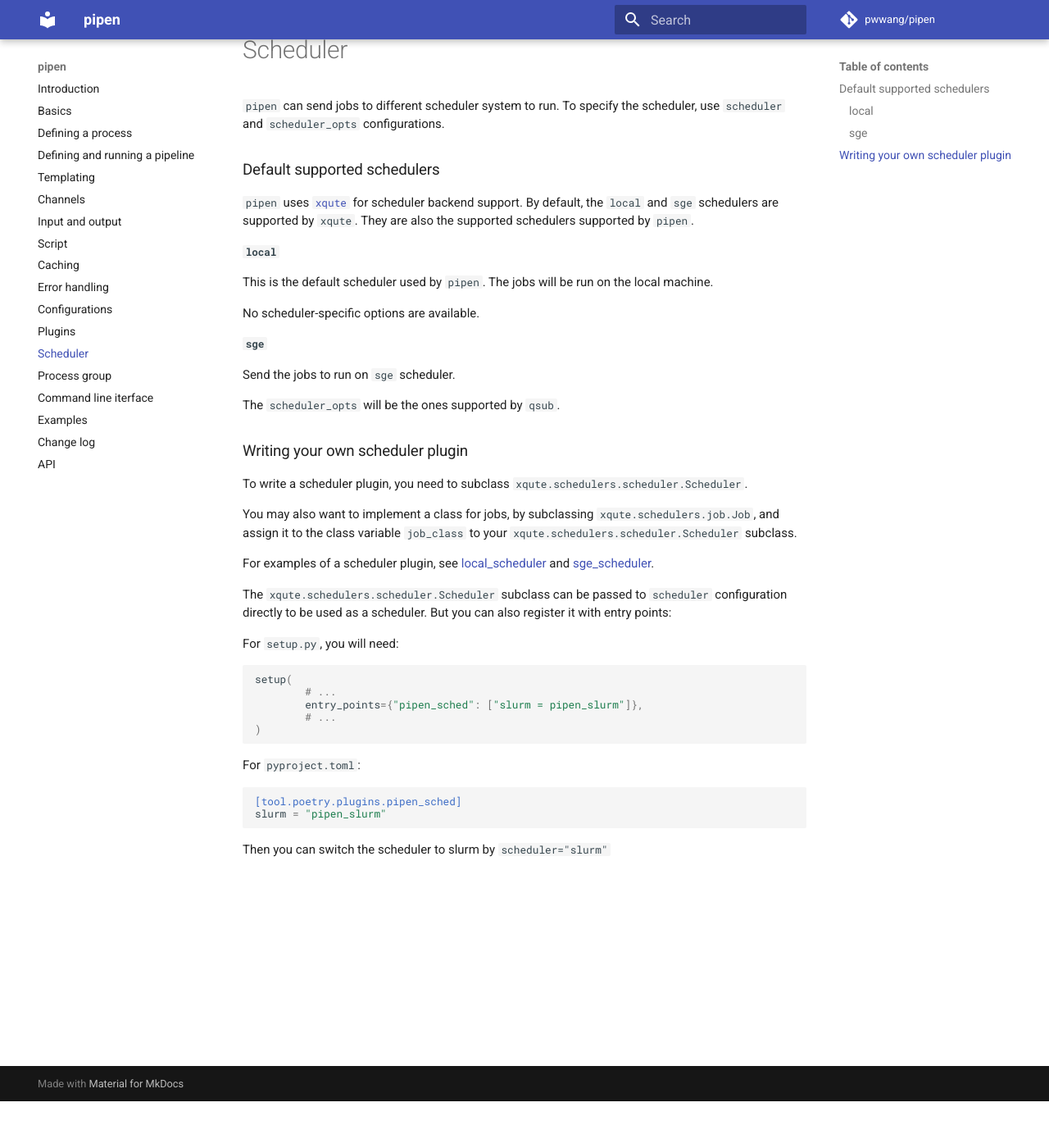
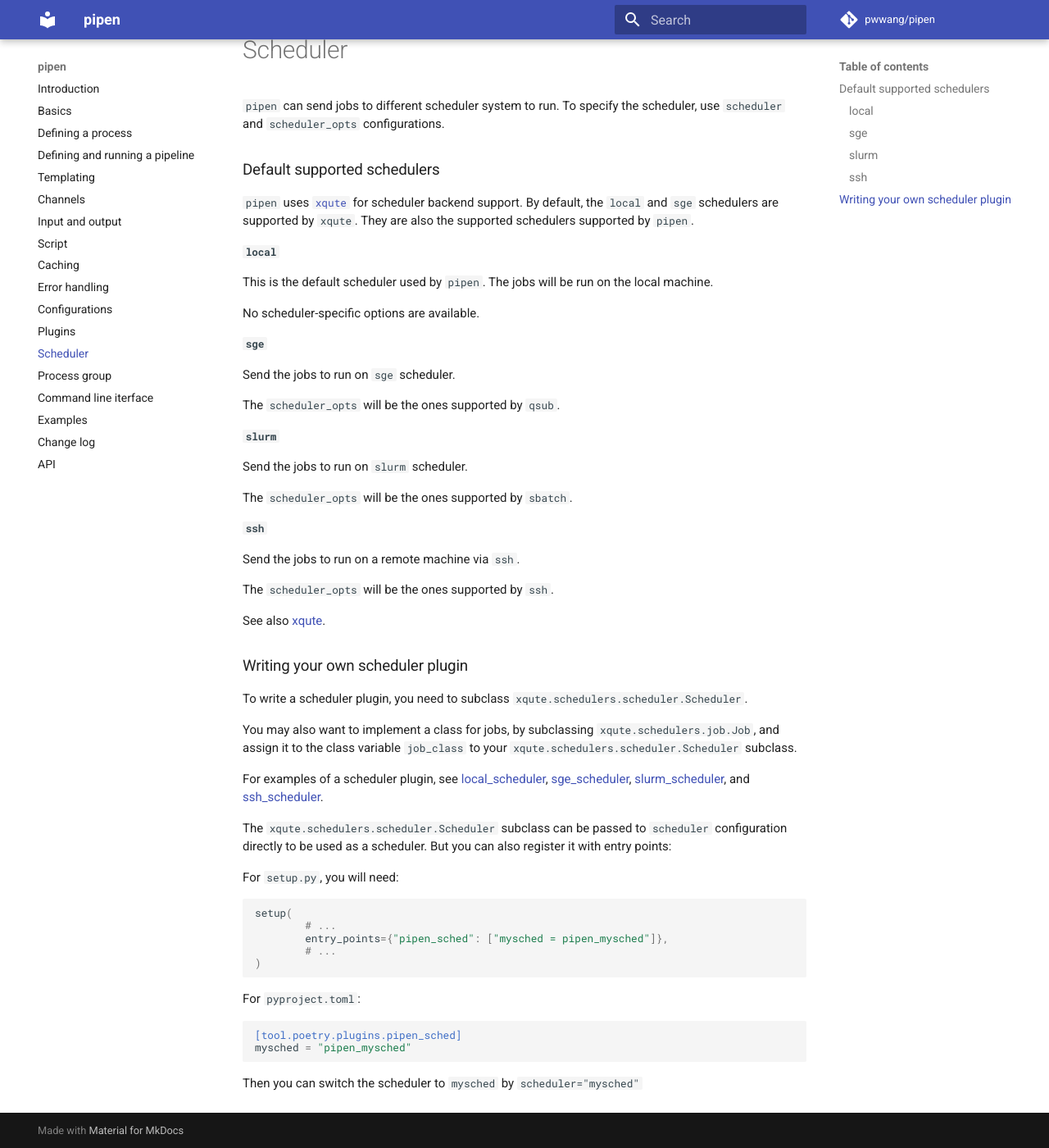
Before and after one commit to pwwang/pipen, an MkDocs documentation site: the page built from docs/scheduler.md, in a window 1280 px wide and 1400 px high, scrolled down 57 px. Shown: the whole window at 82% size. Built offline with MkDocs 1.6.1 and Material for MkDocs 9.7.7, drawn with Linux system fonts in a browser that asks for light colours; comment, search, counter and statistics services are not loaded.

Commit message:
📝 Update docs for slurm and ssh schedulers

````diff
--- a/docs/scheduler.md
+++ b/docs/scheduler.md
@@ -17,13 +17,27 @@ Send the jobs to run on `sge` scheduler.
 
 The `scheduler_opts` will be the ones supported by `qsub`.
 
+### `slurm`
+
+Send the jobs to run on `slurm` scheduler.
+
+The `scheduler_opts` will be the ones supported by `sbatch`.
+
+### `ssh`
+
+Send the jobs to run on a remote machine via `ssh`.
+
+The `scheduler_opts` will be the ones supported by `ssh`.
+
+See also [xqute][1].
+
 ## Writing your own scheduler plugin
 
 To write a scheduler plugin, you need to subclass `xqute.schedulers.scheduler.Scheduler`.
 
 You may also want to implement a class for jobs, by subclassing `xqute.schedulers.job.Job`, and assign it to the class variable `job_class` to your `xqute.schedulers.scheduler.Scheduler` subclass.
 
-For examples of a scheduler plugin, see [local_scheduler][2] and [sge_scheduler][3].
+For examples of a scheduler plugin, see [local_scheduler][2], [sge_scheduler][3], [slurm_scheduler][4], and [ssh_scheduler][5].
 
 The `xqute.schedulers.scheduler.Scheduler` subclass can be passed to `scheduler` configuration directly to be used as a scheduler. But you can also register it with entry points:
 
@@ -31,7 +45,7 @@ For `setup.py`, you will need:
 ```python
 setup(
 	# ...
-	entry_points={"pipen_sched": ["slurm = pipen_slurm"]},
+	entry_points={"pipen_sched": ["mysched = pipen_mysched"]},
 	# ...
 )
 ```
@@ -39,12 +53,14 @@ setup(
 For `pyproject.toml`:
 ```toml
 [tool.poetry.plugins.pipen_sched]
-slurm = "pipen_slurm"
+mysched = "pipen_mysched"
 ```
 
-Then you can switch the scheduler to slurm by `scheduler="slurm"`
+Then you can switch the scheduler to `mysched` by `scheduler="mysched"`
 
 
 [1]: https://github.com/pwwang/xqute
 [2]: https://github.com/pwwang/xqute/blob/master/xqute/schedulers/local_scheduler.py
 [3]: https://github.com/pwwang/xqute/blob/master/xqute/schedulers/sge_scheduler.py
+[4]: https://github.com/pwwang/xqute/blob/master/xqute/schedulers/slurm_scheduler.py
+[5]: https://github.com/pwwang/xqute/blob/master/xqute/schedulers/ssh_scheduler/
````
